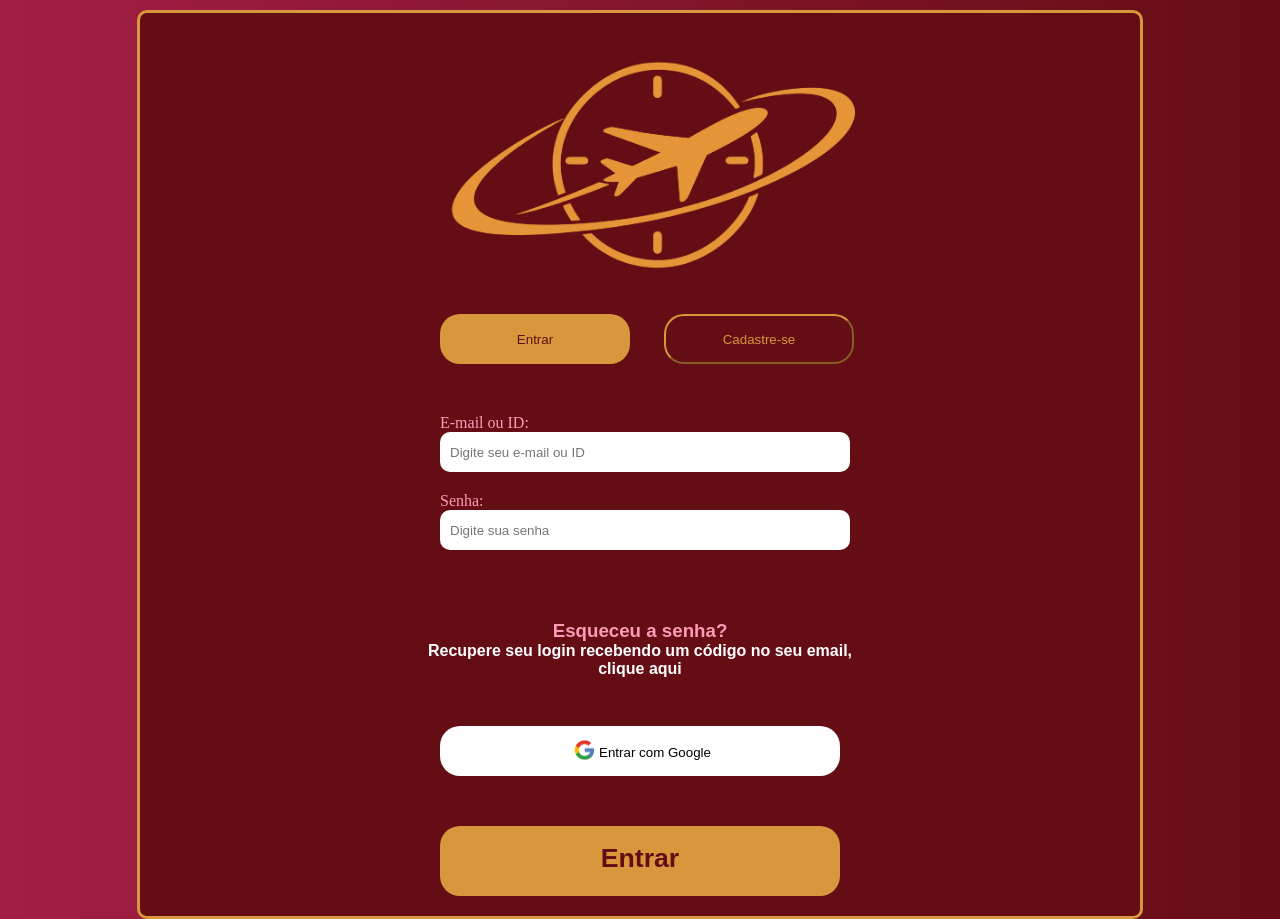
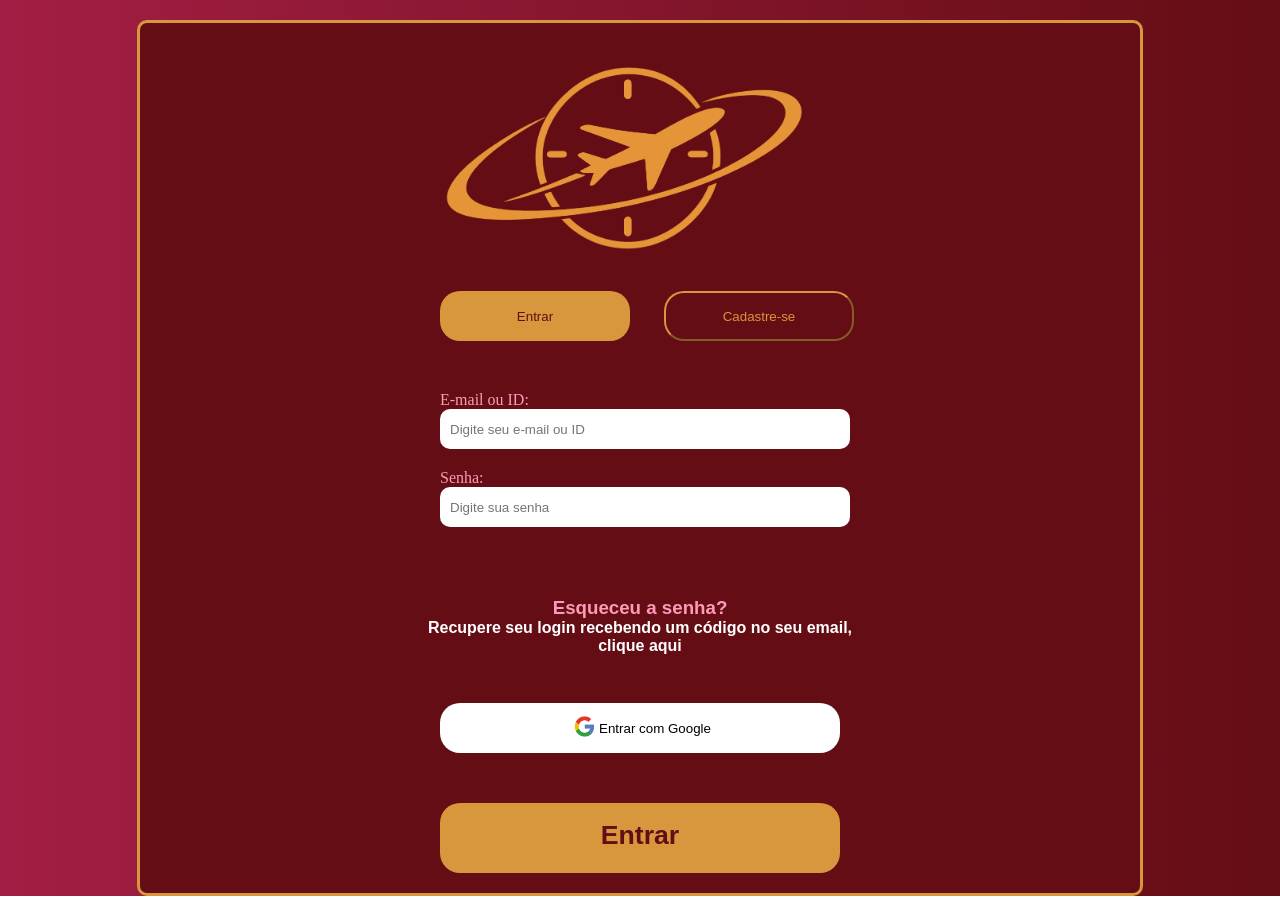
Before and after one commit to SENAI-Cotia/DS-SEDUC-2026-2-GP1-TEMPUS, a plain HTML site: page pages/login.html in a window 1280 px wide. After the commit the page ends 896 px from the top, so only its background shows below. Drawn offline with Linux system fonts and the light colour scheme.

Commit message:
mudando o tamanho da logo

```diff
--- a/styles/login.css
+++ b/styles/login.css
@@ -10,7 +10,7 @@ body{
 .conteudo{
     background-color: #640D14;
     margin: 0 auto;
-    margin-top: 10px;
+    margin-top: 20px;
 
     padding-top: 10px;
     padding-bottom: 20px;
@@ -19,7 +19,6 @@ body{
 
     border-radius: 10px;
     border: 3px solid #D8973C;
-
 }
 
 .google{
@@ -28,7 +27,8 @@ body{
 }
 
 .logo{
-    width: 500px;
+    /* tem que ser esse tamanho pra n ter que rolar a tela */
+    width: 440px;
     height: auto;
     margin-left: 270px;
     padding-bottom: 10px;
```
